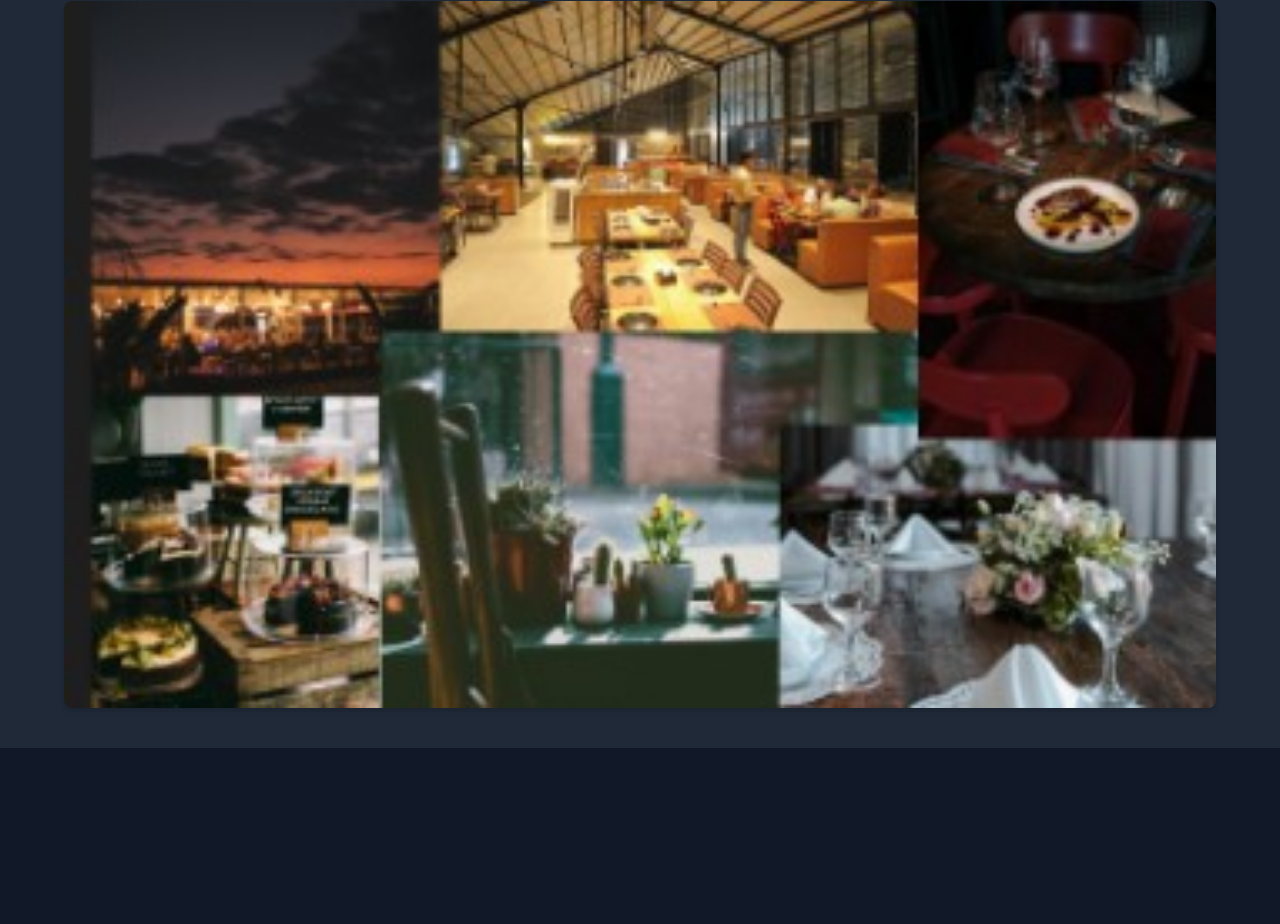
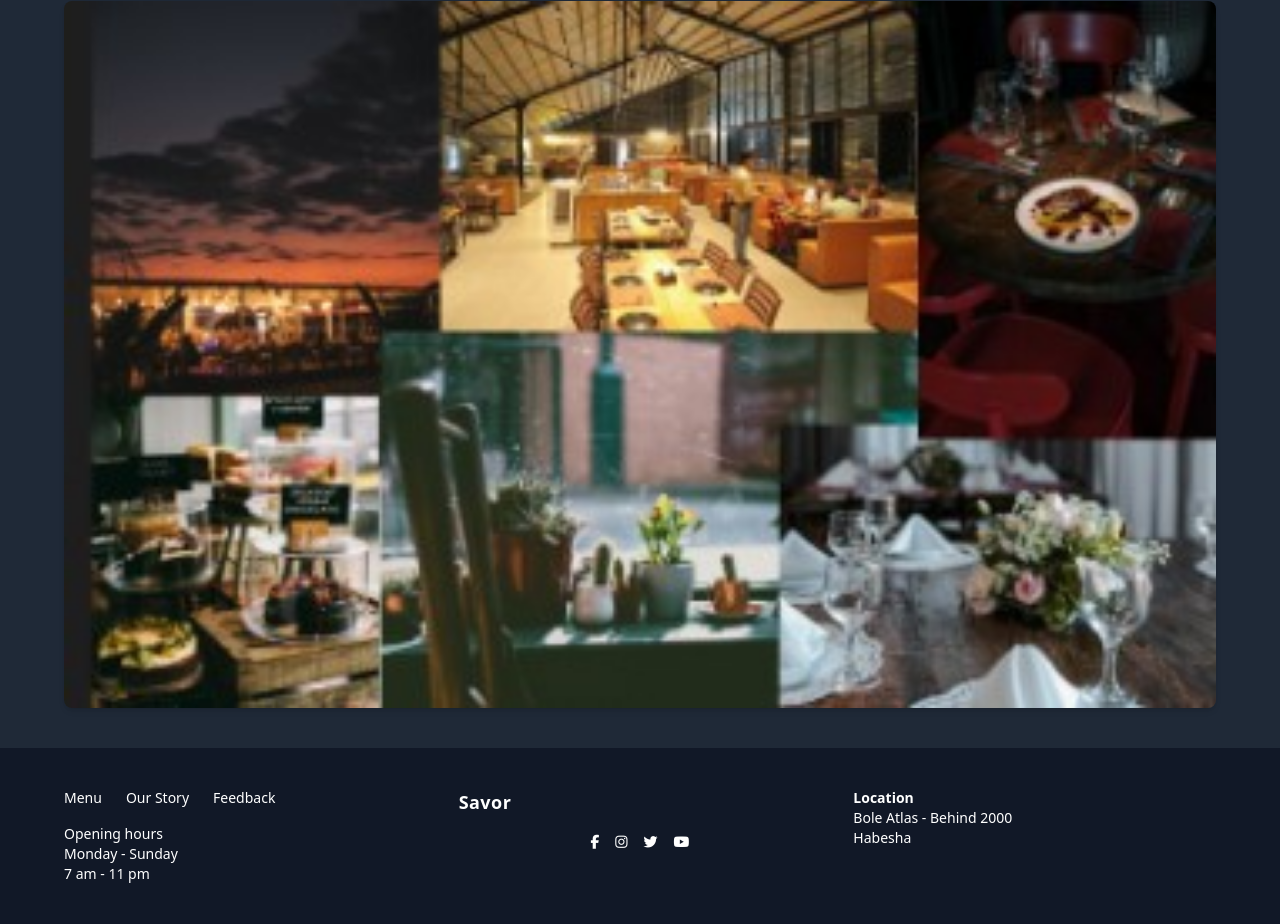
Before and after one commit to AbereTruphenah/savor-restaurant-web, a website: page index.html in a window 1280 px wide. Shown: the part 2659-3583 px from the top of the page. Before the commit the page ends 3407 px from the top, so only its background shows below. Drawn offline with nearby package versions, Linux system fonts and the light colour scheme.

Commit message:
Added the footer section

```diff
--- a/index.html
+++ b/index.html
@@ -145,6 +145,34 @@
       </div>
     </section>
   </main>
+
+  <footer class="bg-grey-100 text-white py-10 px-6">
+    <div class="max-w-6xl mx-auto grid grid-cols-1 md:grid-cols-3 gap-8 text-sm items-start text-left">
+      <div class="flex flex-col items-start gap-2">
+        <nav class="flex flex-row gap-6">
+          <a href="#" class="hover:text-yellow-300">Menu</a>
+          <a href="#" class="hover:text-yellow-300">Our Story</a>
+          <a href="#" class="hover:text-yellow-300">Feedback</a>
+        </nav>
+        <p class="mt-2">Opening hours<br>Monday - Sunday<br>7 am - 11 pm</p>
+      </div>
+      <div class="text-left">
+        <a href="#top" class="text-lg font-bold tracking-wide hover:text-yellow-300">Savor</a>
+        <div class="flex justify-center gap-4 mt-4">
+          <a href="#" class="hover:text-yellow-300"><i class="fab fa-facebook-f"></i></a>
+          <a href="#" class="hover:text-yellow-300"><i class="fab fa-instagram"></i></a>
+          <a href="#" class="hover:text-yellow-300"><i class="fab fa-twitter"></i></a>
+          <a href="#" class="hover:text-yellow-300"><i class="fab fa-youtube"></i></a>
+
+        </div>
+      </div>
+      <div class="text-left">
+        <p><strong>Location</strong><br> Bole Atlas - Behind 2000<br>Habesha</p>
+        <iframe$1width="100%" height="200" style="border:0;" allowfullscreen="" loading="lazy"
+          referrerpolicy="no-referrer-when-downgrade"></iframe>
+      </div>
+    </div>
+  </footer>
 </body>
 
 </html>
```
